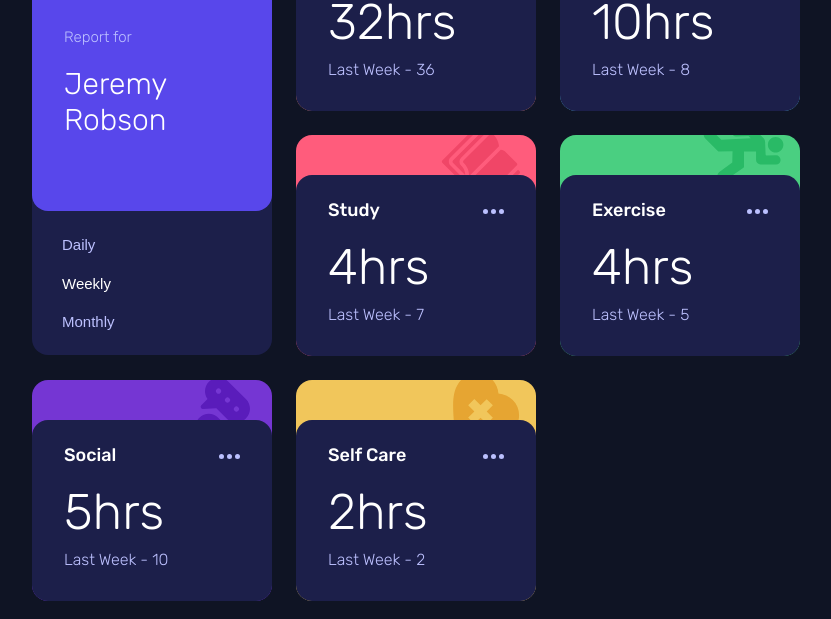
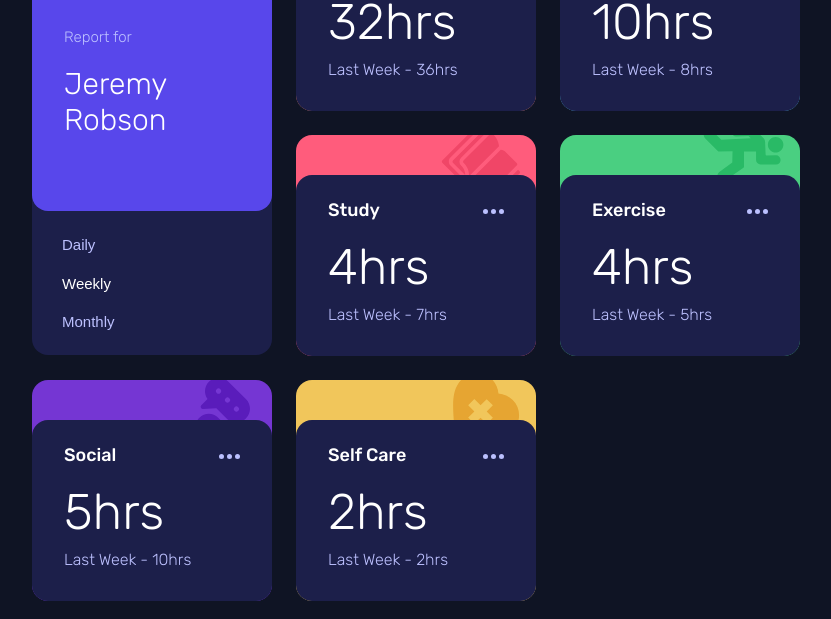
Before and after one commit to yankidogan/time-tracking-dashboard, a React (Create React App) app: page / in a window 1280 px wide. Shown: the part 270-889 px from the top of the page, without its empty margins (224-1055 px from the left). Built offline with nearby package versions, Linux system fonts and the light colour scheme.

Commit message:
added hrs text next to element stats

```diff
--- a/src/components/DashboardElement.js
+++ b/src/components/DashboardElement.js
@@ -56,7 +56,7 @@ const DashboardElement = ({ elementData }) => {
                         <h2>{`${elementData.current}hrs`}</h2>
                     </div>
                     <div className="element-stats">
-                        <p>{`${elementData.previous_text} - ${elementData.previous}`}</p>
+                        <p>{`${elementData.previous_text} - ${elementData.previous}hrs`}</p>
                     </div>
                 </div>
             </div>
```
